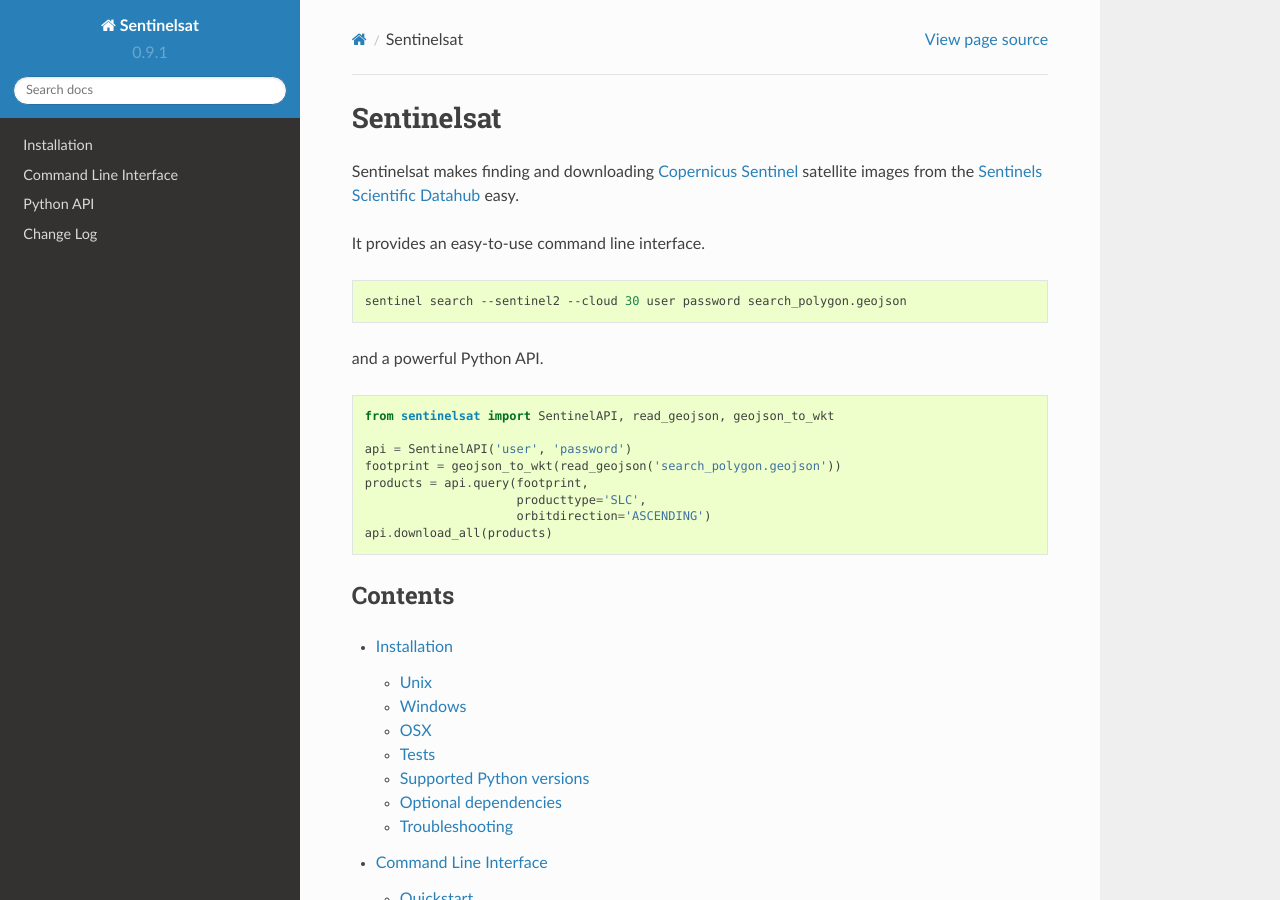
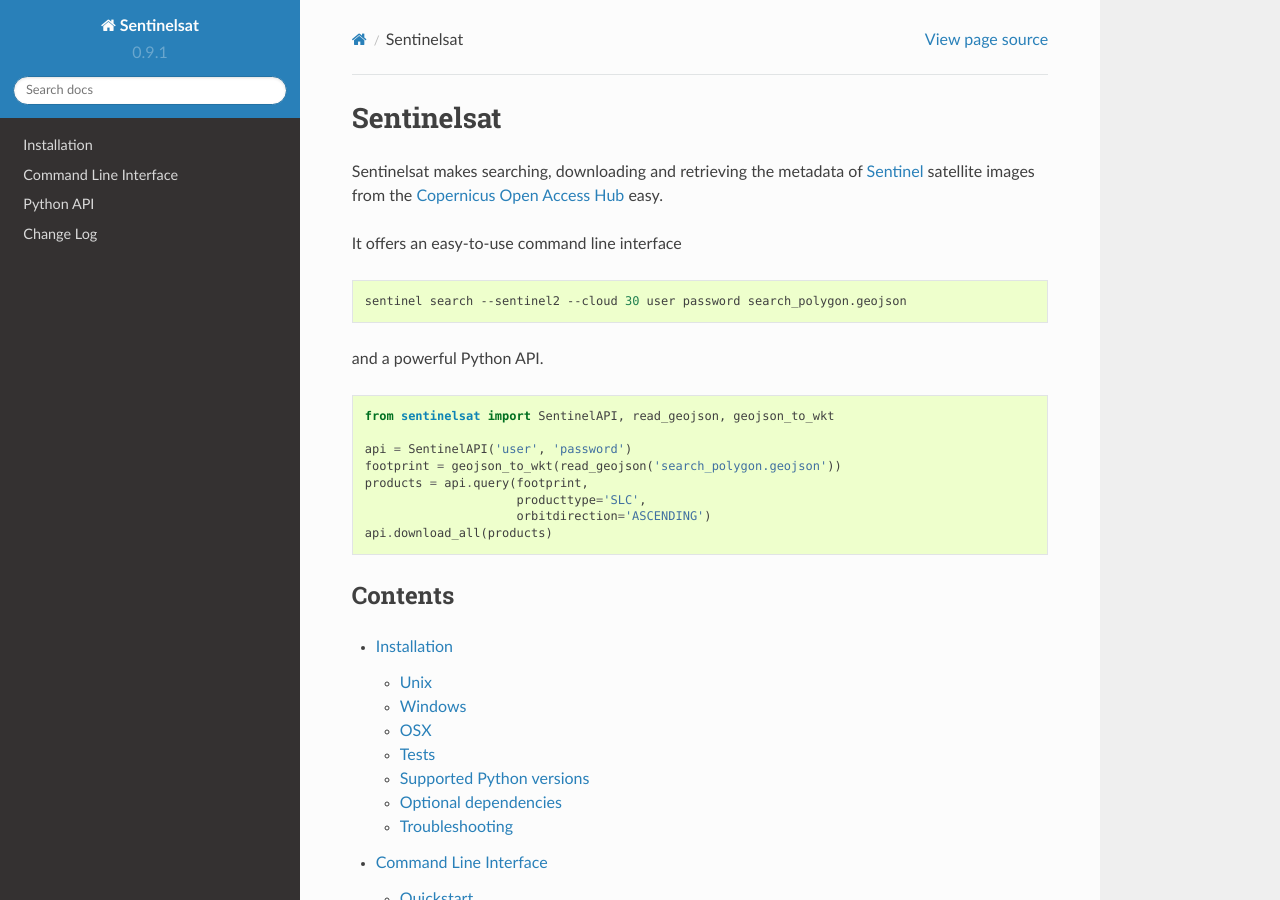
Before and after one commit to sentinelsat/sentinelsat, a Sphinx documentation site: the page built from docs/index.rst, in a window 1280 px wide and 900 px high. Built offline with Sphinx 7.4.7 and the Read the Docs theme 2.0.0, drawn with Linux system fonts in a browser that asks for light colours.

Commit message:
Adjust the tagline and update the site's name

```diff
--- a/docs/cli.rst
+++ b/docs/cli.rst
@@ -12,7 +12,7 @@
 ----------
 
 A basic search query consists of a search polygon as well as the username and
-password to access the Scihub.
+password to access the SciHub.
 
 .. code-block:: bash
 
--- a/docs/index.rst
+++ b/docs/index.rst
@@ -2,11 +2,12 @@
 Sentinelsat
 ===========
 
-Sentinelsat makes finding and downloading `Copernicus Sentinel
+Sentinelsat makes searching, downloading and retrieving the metadata of `Sentinel
 <http://www.esa.int/Our_Activities/Observing_the_Earth/Copernicus/Overview4>`_
-satellite images from  the `Sentinels Scientific Datahub <https://scihub.copernicus.eu/>`_ easy.
+satellite images from the
+`Copernicus Open Access Hub <https://scihub.copernicus.eu/>`_ easy.
 
-It provides an easy-to-use command line interface.
+It offers an easy-to-use command line interface
 
 .. code-block:: bash
 
```
Also changed, not shown: README.rst (+7 -6 lines).
